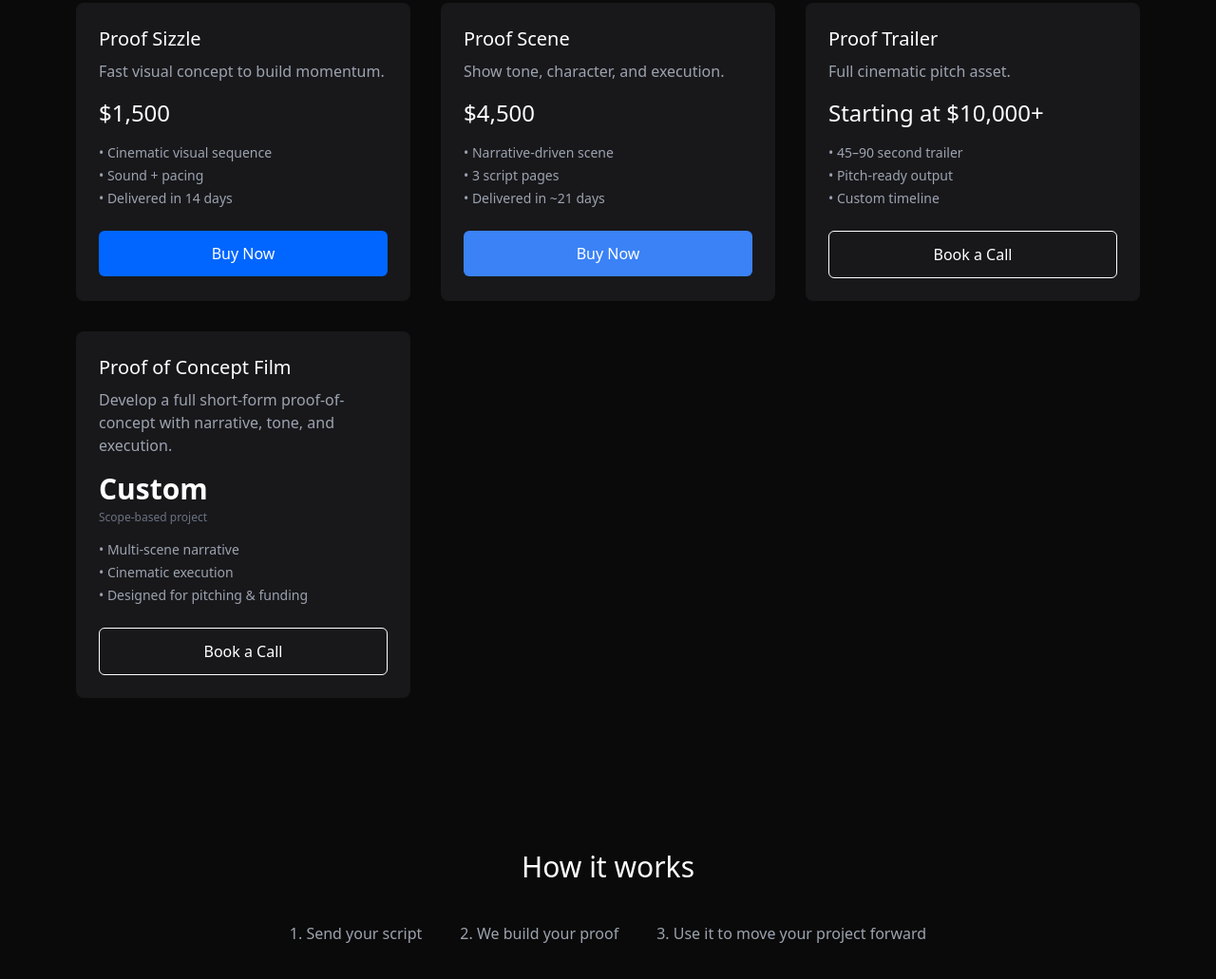
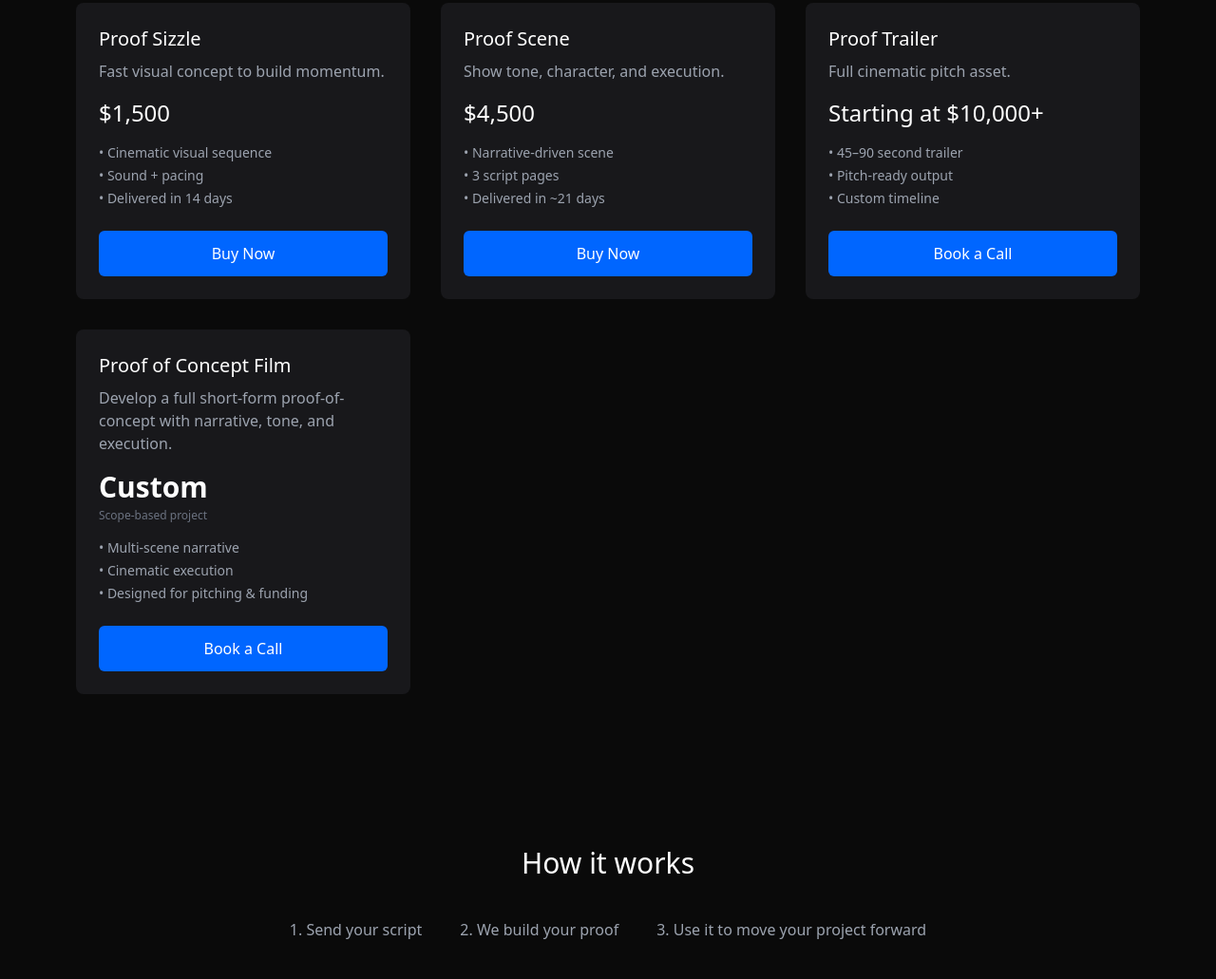
Before and after one commit to kshumanproof/proof-website, a plain HTML site: page index.html in a window 1280 px wide. Shown: the part 1133-2164 px from the top of the page at 95% size. Drawn offline with nearby package versions, Linux system fonts and the light colour scheme.

Commit message:
Update index.html

```diff
--- a/index.html
+++ b/index.html
@@ -101,7 +101,7 @@
         <li>• 3 script pages</li>
         <li>• Delivered in ~21 days</li>
       </ul>
-      <button class="bg-blue-500 w-full py-3 rounded-md">Buy Now</button>
+      <button class="bg-[#0066FF] w-full py-3 rounded-md">Buy Now</button>
     </div>
 
     <!-- Trailer -->
@@ -114,7 +114,7 @@
         <li>• Pitch-ready output</li>
         <li>• Custom timeline</li>
       </ul>
-      <button class="border border-white w-full py-3 rounded-md">
+      <button class="bg-[#0066FF] w-full py-3 rounded-md">
         Book a Call
       </button>
     </div>
@@ -135,7 +135,7 @@
   <li>• Designed for pitching & funding</li>
 </ul>
 
-<button class="border border-white w-full py-3 rounded-md">
+<button class="bg-[#0066FF] w-full py-3 rounded-md">
   Book a Call
 </button>
 
```
